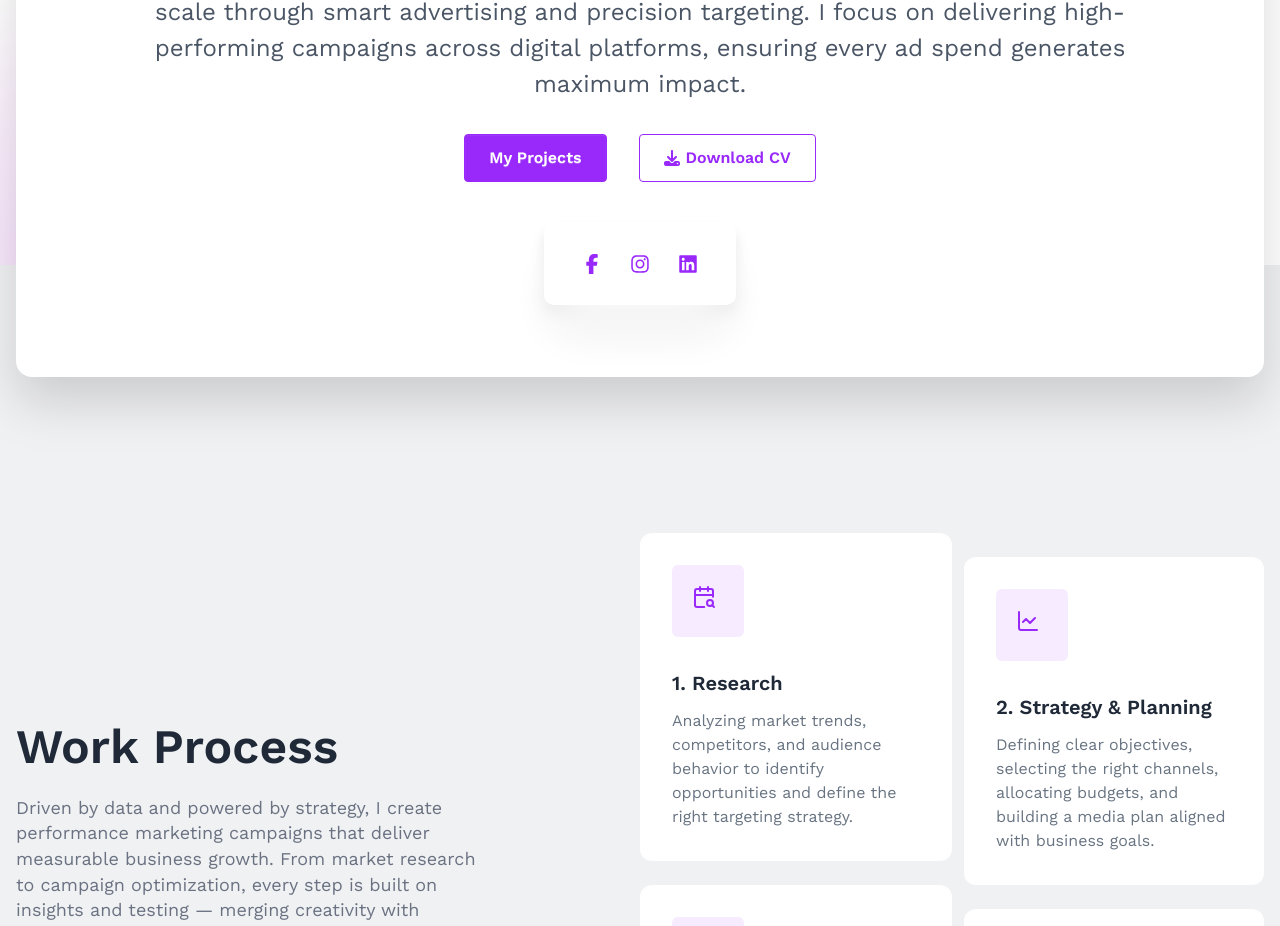
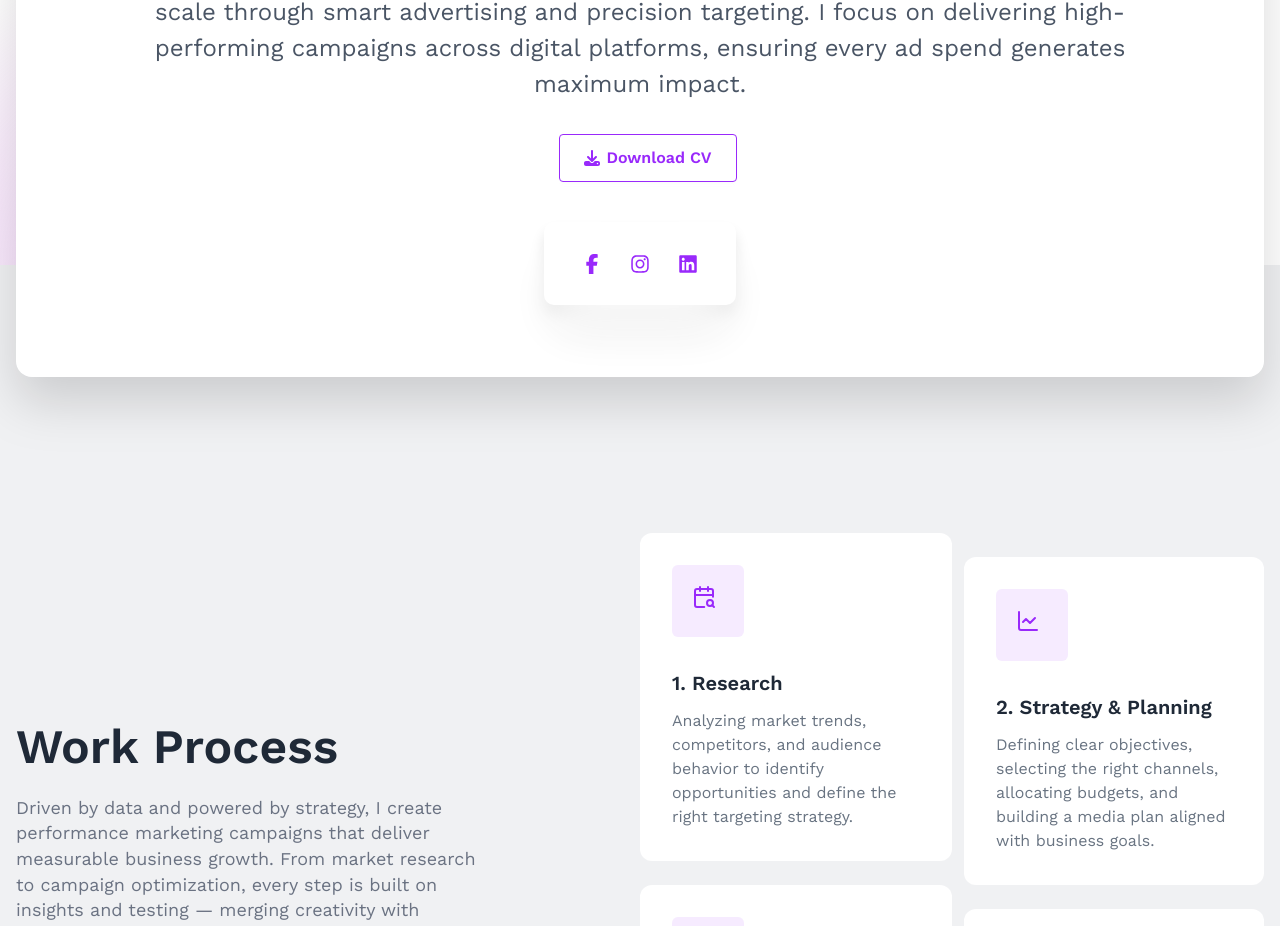
Before and after one commit to nehad-elsayed/Portfolio, a React (Vite) app: page / in a window 1280 px wide. Shown: the part 1516-2442 px from the top of the page. Built offline with nearby package versions, Linux system fonts and the light colour scheme.

Commit message:
hide un need items

```diff
--- a/src/components/profile/Profile.jsx
+++ b/src/components/profile/Profile.jsx
@@ -40,14 +40,14 @@ const Profile = () => {
             </p>
           </div>
           <div className="mt-8 flex flex-wrap justify-center gap-4">
-            <ScrollLink
+            {/* <ScrollLink
               className=" text-white hover:bg-white duration-300 transition-all hover:text-picto-primary btn xxs:btn-lg px-6 max-xs:px-2 xxs:py-3 bg-picto-primary border-picto-primary text-xs xxs:text-[14px] sm:text-[16px]"
               to="portfolio"
               smooth={true}
               duration={1000}
             >
               My Projects
-            </ScrollLink>
+            </ScrollLink> */}
             <Link
               className={`btn xxs:btn-lg px-6 border-picto-primary max-xs:px-2 xxs:py-3 hover:border-picto-primary bg-white hover:bg-picto-primary hover:text-white duration-300 transition-all text-picto-primary  ms-4 text-xs xxs:text-[14px] sm:text-[16px]`}
               to={`${CV_URL}`}
```
